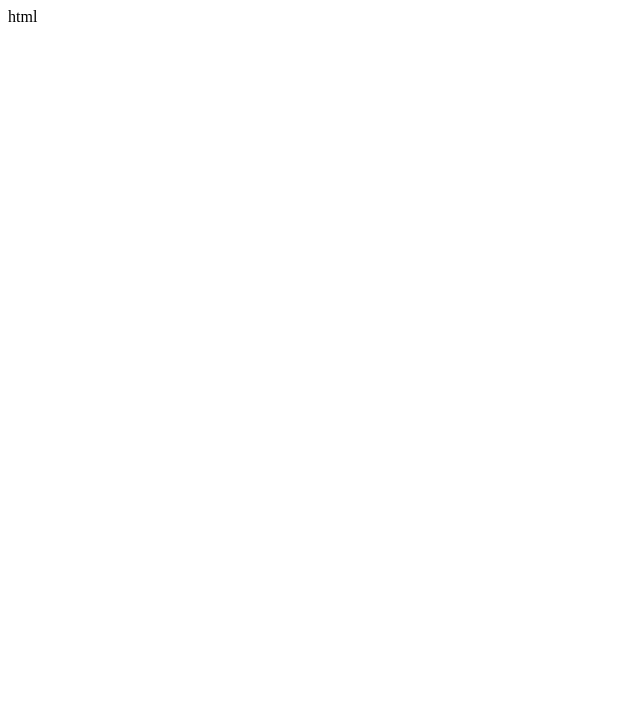
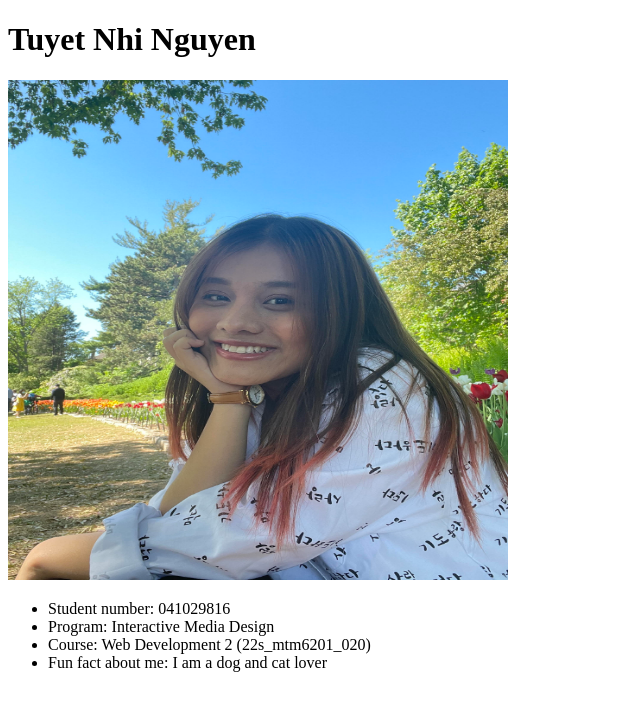
Before and after one commit to nguy0949/mtm6201-week1, a plain HTML site: page index.html in a window 1280 px wide. Shown: the whole page, without its empty margins (0-640 px from the left). Drawn offline with Linux system fonts and the light colour scheme.

Commit message:
assignment-week1-updates

```diff
--- a/index.html
+++ b/index.html
@@ -1,12 +1,25 @@
-html <!DOCTYPE html>
+<!DOCTYPE html>
 <html lang="en">
 <head>
     <meta charset="UTF-8">
     <meta http-equiv="X-UA-Compatible" content="IE=edge">
     <meta name="viewport" content="width=device-width, initial-scale=1.0">
-    <title>MTM6201 - Web Dev II Demo</title>
+    <link rel="stylesheet" type="text/css" href="main.css">
+    <title>Tuyet Nhi Nguyen</title>
 </head>
 <body>
+    <main>
+        <h1>Tuyet Nhi Nguyen</h1>
+        <div class="intro">
+            <img class="myphoto" src="myphoto.jpg" alt="Myphoto">
+            <ul>
+                <li>Student number: 041029816</li>
+                <li>Program: Interactive Media Design </li>
+                <li>Course: Web Development 2 (22s_mtm6201_020)</li>
+                <li>Fun fact about me: I am a dog and cat lover</li>
 
+            </ul>
+        </div>
+    </main>
 </body>
 </html>
--- /dev/null
+++ b/main.css
@@ -0,0 +1,4 @@
+.myphoto {
+    height: 500px;
+    width: 500px;
+}
```
Also changed, not shown: myphoto.jpg (added), 1 other file.
